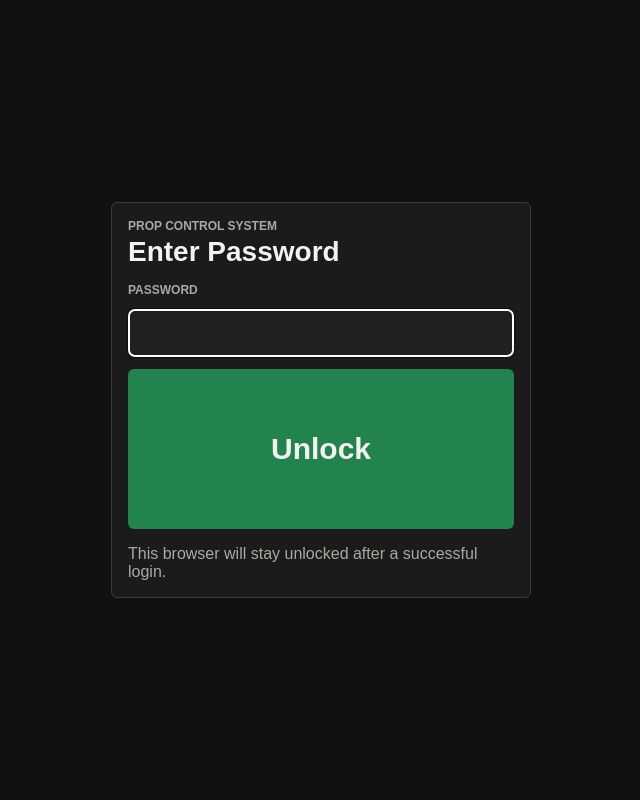
After one commit to cgrenfell52/halloween-controller, a Flask app: page /login in a window 1280 px wide. The commit adds this page. Shown: the whole page, without its empty margins (319-959 px from the left). Run offline with Flask 3, Linux system fonts and the light colour scheme.

Commit message:
Add password protection for web UI

```diff
--- a/app.py
+++ b/app.py
@@ -1,4 +1,6 @@
-from flask import Flask, request, jsonify, render_template
+from datetime import timedelta
+import hmac
+from flask import Flask, request, jsonify, render_template, redirect, session, url_for
 import os
 import random
 import shutil
@@ -151,6 +153,12 @@ SERIAL_PORT = os.environ.get("HALLOWEEN_SERIAL_PORT", "/dev/ttyACM0")
 BAUD_RATE = 115200
 HOST = "0.0.0.0"
 PORT = 5000
+ACCESS_PASSWORD = os.environ.get("HALLOWEEN_ACCESS_PASSWORD", "")
+SESSION_SECRET = os.environ.get("HALLOWEEN_SECRET_KEY", ACCESS_PASSWORD or "halloween-dev-secret")
+SESSION_DAYS = int(os.environ.get("HALLOWEEN_SESSION_DAYS", "180"))
+
+app.secret_key = SESSION_SECRET
+app.permanent_session_lifetime = timedelta(days=SESSION_DAYS)
 
 PROTOCOL_VERSION = "PROP_CTRL_V2"
 
@@ -994,6 +1002,53 @@ def idle_fog_worker():
 # -----------------------------
 # ROUTES
 # -----------------------------
+def auth_enabled():
+    return bool(ACCESS_PASSWORD)
+
+
+def is_authenticated():
+    return not auth_enabled() or session.get("authenticated") is True
+
+
+@app.before_request
+def require_authentication():
+    if not auth_enabled() or is_authenticated():
+        return None
+
+    if request.endpoint in {"login", "static"}:
+        return None
+
+    if request.path.startswith("/api/"):
+        return jsonify({"ok": False, "error": "AUTH_REQUIRED"}), 401
+
+    return redirect(url_for("login", next=request.full_path))
+
+
+@app.route("/login", methods=["GET", "POST"])
+def login():
+    error = None
+
+    if request.method == "POST":
+        password = request.form.get("password", "")
+        if hmac.compare_digest(password, ACCESS_PASSWORD):
+            session.clear()
+            session.permanent = True
+            session["authenticated"] = True
+            next_url = request.args.get("next") or url_for("index")
+            if not next_url.startswith("/"):
+                next_url = url_for("index")
+            return redirect(next_url)
+        error = "Wrong password"
+
+    return render_template("login.html", error=error)
+
+
+@app.route("/logout", methods=["POST"])
+def logout():
+    session.clear()
+    return redirect(url_for("login"))
+
+
 @app.route("/")
 def index():
     return render_template(
--- a/handoff.txt
+++ b/handoff.txt
@@ -157,6 +157,11 @@ Audio startup:
 - HALLOWEEN_SYSTEM_VOLUME overrides the requested percentage
 - HALLOWEEN_SET_SYSTEM_VOLUME=0 disables startup volume changes
 
+Web access:
+- HALLOWEEN_ACCESS_PASSWORD enables password login for all UI/API routes
+- HALLOWEEN_SECRET_KEY signs remembered-browser sessions
+- HALLOWEEN_SESSION_DAYS controls remembered-browser lifetime
+
 Stereo audio split:
 - Left channel = non-voice show audio / speaker feed
 - Right channel = voice / ServoDMX AutoTalk feed
--- a/static/console.css
+++ b/static/console.css
@@ -78,6 +78,10 @@ h2 {
   gap: 8px;
 }
 
+.logout-form {
+  margin: 0;
+}
+
 .navbtn {
   display: inline-flex;
   min-height: 42px;
@@ -89,11 +93,57 @@ h2 {
   color: var(--text);
   text-decoration: none;
   background: #202020;
+  cursor: pointer;
 }
 
 .navbtn.active {
   border-color: var(--cyan);
   background: #243735;
+}
+
+.login-shell {
+  min-height: 100vh;
+  display: grid;
+  place-items: center;
+  padding: 24px;
+}
+
+.login-panel {
+  width: min(420px, 100%);
+}
+
+.login-form {
+  display: grid;
+  gap: 12px;
+}
+
+.login-form label {
+  color: var(--muted);
+  font-size: 12px;
+  font-weight: 700;
+  letter-spacing: 0;
+  text-transform: uppercase;
+}
+
+.login-form input {
+  width: 100%;
+  min-height: 48px;
+  padding: 10px 12px;
+  border: 1px solid var(--line);
+  border-radius: 6px;
+  color: var(--text);
+  background: #202020;
+  font: inherit;
+}
+
+.login-error {
+  color: var(--red-strong);
+  font-weight: 700;
+}
+
+.login-note {
+  margin-top: 16px;
+  color: var(--muted);
 }
 
 .operator-shell,
--- a/templates/index.html
+++ b/templates/index.html
@@ -15,6 +15,9 @@
     <nav class="navrow" aria-label="Console navigation">
       <a class="navbtn active" href="/">Operator</a>
       <a class="navbtn" href="/service">Service</a>
+      <form class="logout-form" method="post" action="/logout">
+        <button class="navbtn" type="submit">Logout</button>
+      </form>
     </nav>
   </header>
 
--- /dev/null
+++ b/templates/login.html
@@ -0,0 +1,31 @@
+<!doctype html>
+<html lang="en">
+<head>
+  <title>Halloween Prop Control Login</title>
+  <meta name="viewport" content="width=device-width, initial-scale=1">
+  <link rel="stylesheet" href="{{ url_for('static', filename='console.css') }}">
+</head>
+<body data-screen="login">
+  <main class="login-shell">
+    <section class="panel login-panel" aria-labelledby="login-heading">
+      <div class="panel-header">
+        <div>
+          <p class="eyebrow">Prop Control System</p>
+          <h1 id="login-heading">Enter Password</h1>
+        </div>
+      </div>
+
+      <form class="login-form" method="post">
+        <label for="password">Password</label>
+        <input id="password" name="password" type="password" autocomplete="current-password" autofocus required>
+        {% if error %}
+        <p class="login-error">{{ error }}</p>
+        {% endif %}
+        <button class="action-btn action-green" type="submit">Unlock</button>
+      </form>
+
+      <p class="login-note">This browser will stay unlocked after a successful login.</p>
+    </section>
+  </main>
+</body>
+</html>
--- a/templates/service.html
+++ b/templates/service.html
@@ -18,6 +18,9 @@
     <nav class="navrow" aria-label="Console navigation">
       <a class="navbtn" href="/">Operator</a>
       <a class="navbtn active" href="/service">Service</a>
+      <form class="logout-form" method="post" action="/logout">
+        <button class="navbtn" type="submit">Logout</button>
+      </form>
     </nav>
   </header>
 
```
Also changed, not shown: tests/test_flask_routes.py (+31 -0 lines), readme.txt.
